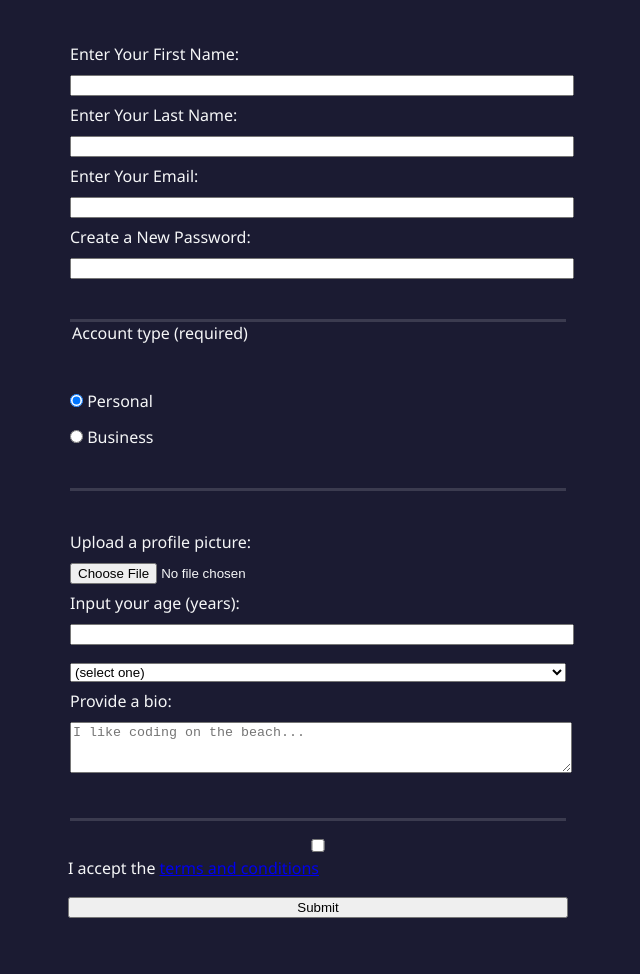
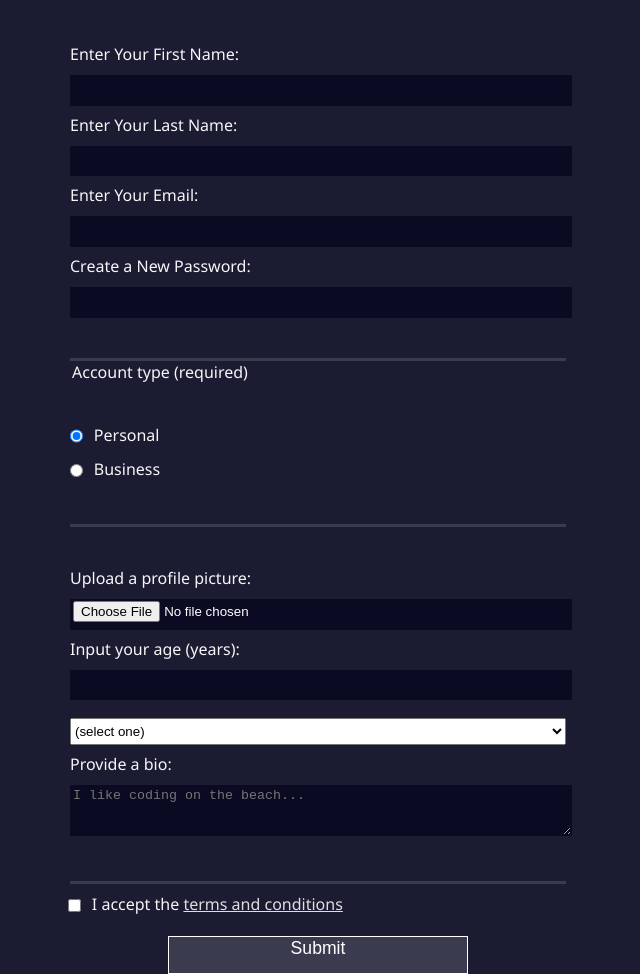
Before and after one commit to Joejosep/registration-form, a plain HTML site: page index.html in a window 1280 px wide. Shown: the part 142-1116 px from the top of the page, without its empty margins (322-962 px from the left). Before the commit the page ends 1060 px from the top, so only its background shows below. Drawn offline with Linux system fonts and the light colour scheme.

Commit message:
Add files via upload

```diff
--- a/index.html
+++ b/index.html
@@ -38,7 +38,7 @@
             <label for="bio">Provide a bio: <textarea id="bio" rows="3" cols="30" placeholder="I like coding on the beach..." name="bio"></textarea></label>
         </fieldset>
 
-        <label for="terms-and-conditions"><input id="terms-and-conditions" type="checkbox" name="terms-and-conditions" required> I accept the <a href="https://www.freecodecamp.org/news/terms-of-service/">terms and conditions</a></label>
+        <label for="terms-and-conditions"><input class="inline" id="terms-and-conditions" type="checkbox" name="terms-and-conditions" required> I accept the <a href="https://www.freecodecamp.org/news/terms-of-service/">terms and conditions</a></label>
         <input type="submit" value="Submit">
 
     </form>
--- a/style.css
+++ b/style.css
@@ -44,9 +44,44 @@ input, textarea, select{
     margin-right: 0;
     margin-bottom: 0;
     margin-left: 0;
+    min-height: 2em;
 }
 
 .inline{
     width: unset;
+    margin-right: 0.5em;
+    margin-left: 0;
+    margin-top: 0;
+    margin-bottom: 0;
+    vertical-align: middle;
+}
+
+input, textarea {
+    background-color: #0a0a23;
+    border: 1px solid #0a0a23;
+    color: #ffffff;
 
 }
+
+input[type="submit"]{
+    display: block;
+    width: 60%;
+    margin-top: 1em;
+    margin-bottom: 1em;
+    margin-right: auto;
+    margin-left: auto;
+    height: 2em;
+    font-size: 1.1rem;
+    background-color: #3b3b4f;
+    border-color: white;
+    min-width: 300px;
+    padding-bottom: 2em;
+}
+
+input[type="file"]{
+    padding: 1px 2px;
+}
+
+a{
+    color: #dfdfe2;
+}
```
